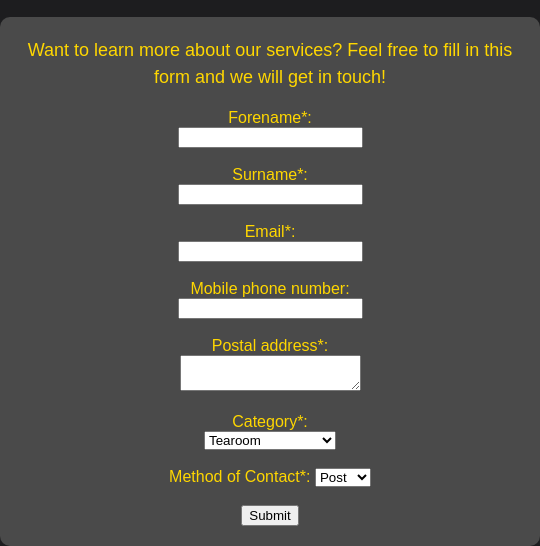
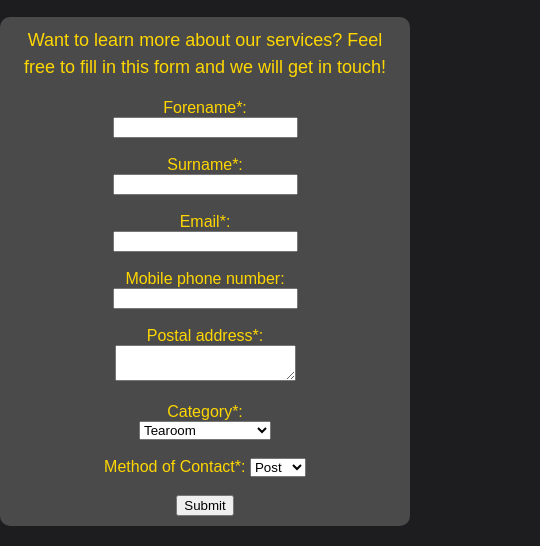
Before and after one commit to nafisalmuhsin/homepage, a plain HTML site: page WebDesign/TeaRoomWebsite/more.html in a window 390 px wide. Shown: the part 457-1003 px from the top of the page, 540 px wide, since content can reach past the window. Drawn offline with Linux system fonts and the light colour scheme.

Commit message:
Update newstyle.css

```diff
--- a/WebDesign/TeaRoomWebsite/newstyle.css
+++ b/WebDesign/TeaRoomWebsite/newstyle.css
@@ -219,6 +219,13 @@ h1 {
 
 }
 
+@media (max-width: 480px) {
+  .formsection {
+    width: 100%;
+    padding: 10px;
+  }
+}
+
 @keyframes blueblack {
   0%   {background-color: black;}
   25%  {background-color: grey;}
```
